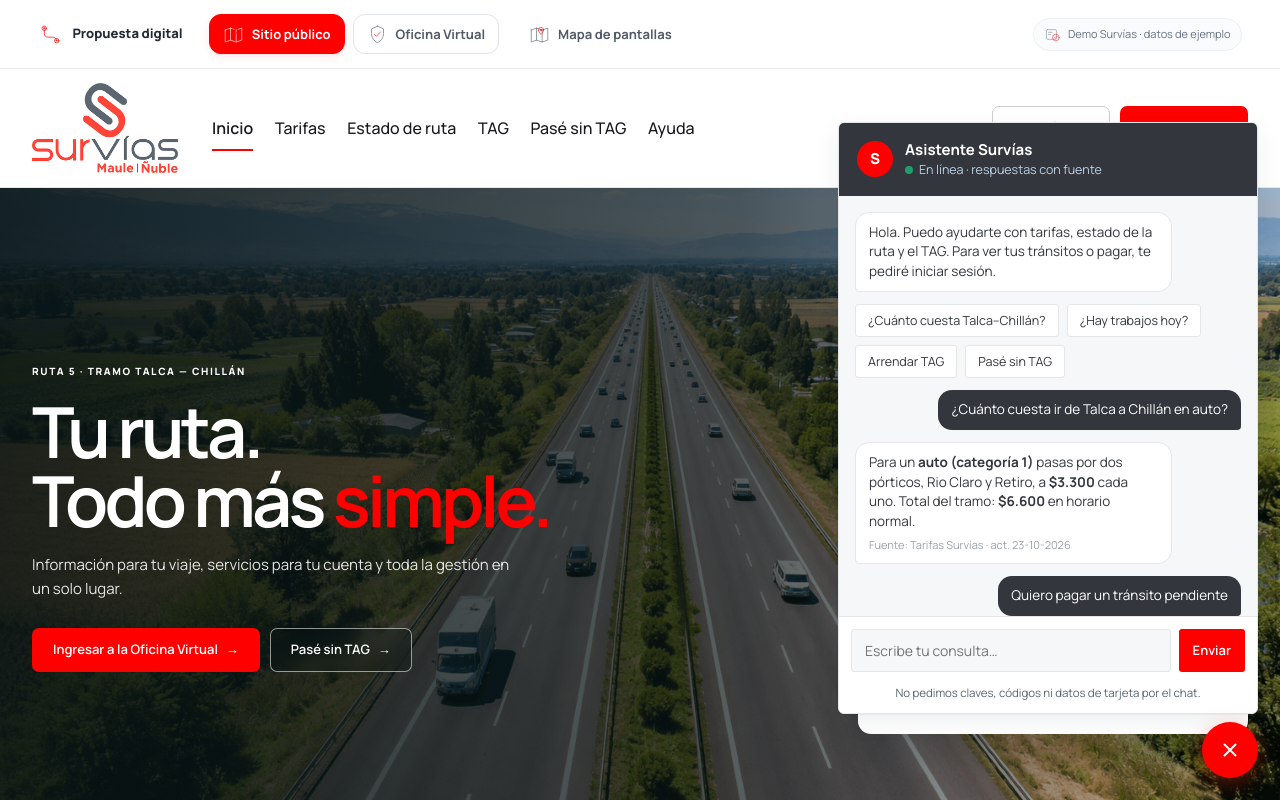
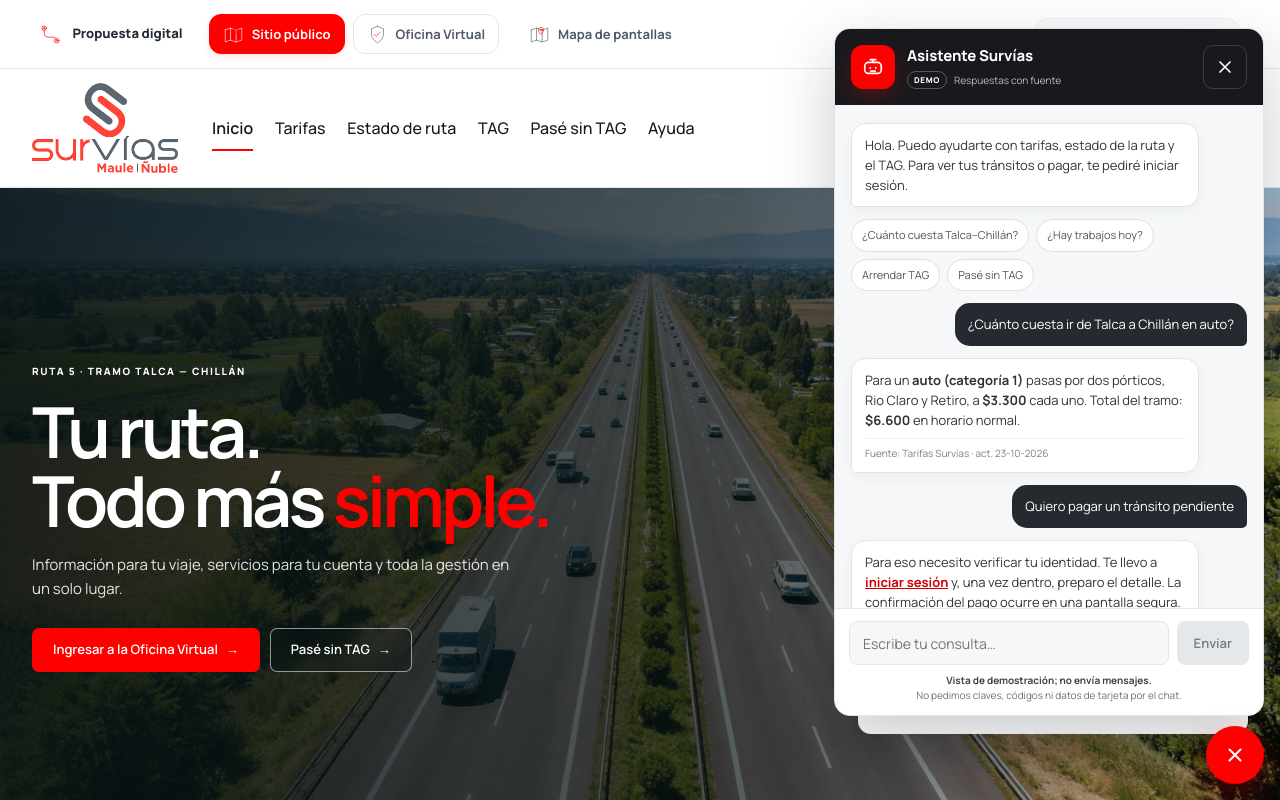
Before and after one commit to fmorenoad/demo-sv, a React (Vite) app in the folder mockups/: page / in a window 1280 px wide. Both pictures are taken after a click on the button "Abrir asistente virtual". Shown: the top 800 px of the page. Built offline with nearby package versions, Linux system fonts and the light colour scheme.

Commit message:
feat(chat): clarify and restyle the demo assistant
Expose the scripted demo limitation and improve panel sizing, keyboard dismissal and focus restoration.

Validation: isolated staged-snapshot npm run build passed. Whitespace check: PASS. Browser interaction QA was not rerun.

```diff
--- /dev/null
+++ b/mockups/src/chatbot.css
@@ -0,0 +1,266 @@
+/* Chat demo presentation; behavior remains the scripted, non-sending prototype. */
+.chat-window,
+.chat-fab {
+  font-family: 'Manrope', 'Segoe UI', system-ui, sans-serif;
+}
+
+.chat-float {
+  position: fixed;
+  right: max(16px, env(safe-area-inset-right));
+  bottom: calc(84px + env(safe-area-inset-bottom));
+  z-index: 60;
+  width: min(430px, calc(100vw - 32px));
+  max-height: calc(100dvh - 112px - env(safe-area-inset-bottom));
+  animation: chat-panel-in .3s cubic-bezier(.22, 1, .36, 1) both;
+}
+
+.chat-window {
+  width: 100%;
+  min-width: 0;
+  max-width: 430px;
+  max-height: calc(100dvh - 112px - env(safe-area-inset-bottom));
+  overflow: hidden;
+  border: 1px solid #e1e5e8;
+  border-radius: 16px;
+  color: #202329;
+  background: #fff;
+  box-shadow: 0 24px 64px rgba(15, 25, 32, .22);
+}
+
+.chat-window .chat-head {
+  flex: none;
+  min-height: 76px;
+  padding: 14px 16px;
+  gap: 12px;
+  color: #fff;
+  background: #17191d;
+}
+
+.chat-window .chat-head .av {
+  display: grid;
+  place-items: center;
+  width: 44px;
+  height: 44px;
+  flex: none;
+  border-radius: 12px;
+  color: #fff;
+  background: #ff0000;
+  box-shadow: 0 8px 20px rgba(255, 0, 0, .24);
+}
+
+.chat-window .chat-head .meta {
+  min-width: 0;
+  flex: 1;
+}
+
+.chat-window .chat-head .meta > strong {
+  display: block;
+  font-size: 15px;
+  font-weight: 750;
+  letter-spacing: -.01em;
+}
+
+.chat-window .chat-head .meta small {
+  display: flex;
+  align-items: center;
+  gap: 7px;
+  margin-top: 4px;
+  color: rgba(255, 255, 255, .72);
+  font-size: 10px;
+  line-height: 1.3;
+}
+
+.chat-demo {
+  flex: none;
+  padding: 3px 6px;
+  border: 1px solid rgba(255, 255, 255, .28);
+  border-radius: 999px;
+  color: #fff;
+  font-size: 8px;
+  font-weight: 800;
+  letter-spacing: .08em;
+  text-transform: uppercase;
+}
+
+.chat-close {
+  display: grid;
+  place-items: center;
+  width: 44px;
+  height: 44px;
+  flex: none;
+  padding: 0;
+  border: 1px solid rgba(255, 255, 255, .16);
+  border-radius: 10px;
+  color: #fff;
+  background: transparent;
+  cursor: pointer;
+  transition: background .18s ease, transform .18s ease;
+}
+
+.chat-close:hover { background: rgba(255, 255, 255, .1); }
+.chat-close:active { transform: scale(.96); }
+.chat-close:focus-visible { outline: 3px solid rgba(255, 255, 255, .45); outline-offset: 2px; }
+
+.chat-window .chat-body {
+  min-height: 0;
+  max-height: none;
+  flex: 1;
+  gap: 12px;
+  padding: 18px 16px;
+  overflow-y: auto;
+  overscroll-behavior: contain;
+  scrollbar-color: #c6ccd0 transparent;
+  background: #f5f7f8;
+}
+
+.chat-window .msg {
+  max-width: 88%;
+  padding: 11px 13px;
+  border-radius: 15px;
+  font-size: 13px;
+  line-height: 1.55;
+  animation: chat-message-in .35s ease both;
+}
+
+.chat-window .msg.bot {
+  border: 1px solid #e0e5e8;
+  border-bottom-left-radius: 5px;
+  color: #30343a;
+  background: #fff;
+  box-shadow: 0 4px 14px rgba(24, 39, 51, .04);
+}
+
+.chat-window .msg.user {
+  border-bottom-right-radius: 5px;
+  color: #fff;
+  background: #262a30;
+}
+
+.chat-window .msg a { color: #d00000; font-weight: 700; }
+.chat-window .msg.user a { color: #fff; }
+.chat-window .msg .src {
+  margin-top: 8px;
+  padding-top: 7px;
+  border-top: 1px solid #edf0f2;
+  color: #778189;
+  font-size: 10px;
+}
+
+.chat-window .quick {
+  display: flex;
+  gap: 7px;
+  flex-wrap: wrap;
+}
+
+.chat-window .quick span {
+  display: inline-flex;
+  align-items: center;
+  min-height: 32px;
+  padding: 7px 10px;
+  border: 1px solid #dce1e4;
+  border-radius: 999px;
+  color: #4f5960;
+  background: #fff;
+  font-size: 11px;
+}
+
+.chat-window .chat-input {
+  flex: none;
+  gap: 8px;
+  padding: 12px 14px 8px;
+  border-top: 1px solid #e3e7ea;
+  background: #fff;
+}
+
+.chat-window .chat-input .input {
+  min-width: 0;
+  min-height: 44px;
+  border-radius: 8px;
+  background: #f5f7f8;
+}
+
+.chat-window .chat-input .btn {
+  min-height: 44px;
+  padding-inline: 16px;
+  border-radius: 8px;
+  background: #ff0000;
+}
+
+.chat-window .chat-input .btn:disabled {
+  color: #727b82;
+  background: #e5e8ea;
+  cursor: not-allowed;
+}
+
+.chat-window .chat-note {
+  flex: none;
+  padding: 0 14px 13px;
+  color: #68727a;
+  background: #fff;
+  font-size: 10px;
+  line-height: 1.45;
+  text-align: center;
+}
+
+.chat-window .chat-note strong { display: block; color: #3d444a; font-weight: 700; }
+
+.chat-fab {
+  right: max(16px, env(safe-area-inset-right));
+  bottom: calc(16px + env(safe-area-inset-bottom));
+  z-index: 61;
+  width: 58px;
+  height: 58px;
+  min-height: 58px;
+  padding: 0;
+  border-radius: 50%;
+  background: #ff0000;
+  box-shadow: 0 14px 34px rgba(255, 0, 0, .3);
+}
+
+.chat-fab:hover { transform: translateY(-2px); box-shadow: 0 18px 40px rgba(255, 0, 0, .38); }
+
+.chat-window.embedded {
+  max-width: none;
+  max-height: none;
+  border-radius: 14px;
+  box-shadow: 0 12px 34px rgba(24, 39, 51, .08);
+}
+
+.chat-window.embedded .chat-body { max-height: none; overflow: visible; }
+
+@keyframes chat-panel-in {
+  from { opacity: 0; transform: translateY(14px) scale(.98); }
+  to { opacity: 1; transform: translateY(0) scale(1); }
+}
+
+@keyframes chat-message-in {
+  from { opacity: 0; transform: translateY(6px); }
+  to { opacity: 1; transform: translateY(0); }
+}
+
+@media (max-width: 480px) {
+  .chat-float {
+    left: max(10px, env(safe-area-inset-left));
+    right: max(10px, env(safe-area-inset-right));
+    bottom: calc(78px + env(safe-area-inset-bottom));
+    width: auto;
+    max-height: calc(100dvh - 96px - env(safe-area-inset-bottom));
+  }
+  .chat-window { max-height: calc(100dvh - 96px - env(safe-area-inset-bottom)); border-radius: 13px; }
+  .chat-window .chat-head { min-height: 70px; padding: 11px 12px; }
+  .chat-window .chat-body { padding: 14px 12px; }
+  .chat-window .msg { max-width: 92%; }
+  .chat-window .chat-input { padding-inline: 10px; }
+  .chat-window .chat-input .btn { padding-inline: 12px; }
+}
+
+@media (prefers-reduced-motion: reduce) {
+  .chat-float,
+  .chat-window .msg,
+  .chat-close,
+  .chat-fab {
+    animation: none !important;
+    transition: none !important;
+    transform: none !important;
+  }
+}
--- a/mockups/src/components/Chatbot.jsx
+++ b/mockups/src/components/Chatbot.jsx
@@ -1,4 +1,4 @@
-import { useState } from 'react'
+import { useEffect, useId, useRef, useState } from 'react'
 import { href } from '../router.jsx'
 import { USER, TRANSITOS, clp } from '../data/mock.js'
 
@@ -6,8 +6,26 @@
 // defaultOpen: abre la ventana; embedded: lo muestra sin posición fija.
 export default function Chatbot({ session = false, defaultOpen = false, embedded = false }) {
   const [open, setOpen] = useState(defaultOpen)
+  const panelId = useId()
+  const fabRef = useRef(null)
+  const closeRef = useRef(null)
   const pendientes = TRANSITOS.filter((t) => t.estado === 'No facturado')
   const deuda = pendientes.reduce((a, t) => a + t.monto, 0)
+
+  const closeChat = () => {
+    setOpen(false)
+    requestAnimationFrame(() => fabRef.current?.focus())
+  }
+
+  useEffect(() => {
+    if (!open || embedded) return undefined
+    closeRef.current?.focus()
+    const closeOnEscape = (event) => {
+      if (event.key === 'Escape') closeChat()
+    }
+    window.addEventListener('keydown', closeOnEscape)
+    return () => window.removeEventListener('keydown', closeOnEscape)
+  }, [open, embedded])
 
   const publicScript = (
     <>
@@ -16,10 +34,10 @@
         tránsitos o pagar, te pediré iniciar sesión.
       </div>
       <div className="quick">
-        <button>¿Cuánto cuesta Talca–Chillán?</button>
-        <button>¿Hay trabajos hoy?</button>
-        <button>Arrendar TAG</button>
-        <button>Pasé sin TAG</button>
+        <span>¿Cuánto cuesta Talca–Chillán?</span>
+        <span>¿Hay trabajos hoy?</span>
+        <span>Arrendar TAG</span>
+        <span>Pasé sin TAG</span>
       </div>
       <div className="msg user">¿Cuánto cuesta ir de Talca a Chillán en auto?</div>
       <div className="msg bot">
@@ -43,9 +61,9 @@
         <span className="src">Datos del convenio {USER.convenio} · act. hoy 12:40</span>
       </div>
       <div className="quick">
-        <button>Explícame el cobro del 21-10</button>
-        <button>Pagar lo pendiente</button>
-        <button>Estado de mi requerimiento</button>
+        <span>Explícame el cobro del 21-10</span>
+        <span>Pagar lo pendiente</span>
+        <span>Estado de mi requerimiento</span>
       </div>
       <div className="msg user">Explícame el cobro del 21-10</div>
       <div className="msg bot">
@@ -62,20 +80,24 @@
   )
 
   const windowEl = (
-    <div className="chat-window" role="dialog" aria-label="Asistente virtual Survías">
+    <div id={panelId} className={'chat-window' + (embedded ? ' embedded' : '')} role={embedded ? 'region' : 'dialog'} aria-label="Asistente virtual Survías">
       <div className="chat-head">
-        <div className="av">S</div>
+        <div className="av" aria-hidden="true">
+          <svg viewBox="0 0 24 24" width="22" height="22" fill="none" stroke="currentColor" strokeWidth="1.8" strokeLinecap="round" strokeLinejoin="round"><rect x="3" y="7" width="18" height="12" rx="4" /><path d="M12 7V4M9 4h6" /><circle cx="9" cy="13" r="1" fill="currentColor" stroke="none" /><circle cx="15" cy="13" r="1" fill="currentColor" stroke="none" /><path d="M9.5 16.5h5" /></svg>
+        </div>
         <div className="meta">
           <strong>Asistente Survías</strong>
-          <small><span className="dot ok" /> En línea · respuestas con fuente{session ? ' · sesión verificada' : ''}</small>
+          <small><span className="chat-demo">Demo</span><span>Respuestas con fuente{session ? ' · sesión verificada' : ''}</span></small>
         </div>
+        {!embedded && <button ref={closeRef} type="button" className="chat-close" onClick={closeChat} aria-label="Cerrar asistente virtual"><svg viewBox="0 0 24 24" width="20" height="20" aria-hidden="true"><path d="M6 6l12 12M18 6 6 18" fill="none" stroke="currentColor" strokeWidth="2" strokeLinecap="round" /></svg></button>}
       </div>
       <div className="chat-body">{session ? privateScript : publicScript}</div>
       <div className="chat-input">
-        <input className="input" placeholder="Escribe tu consulta…" />
-        <button className="btn primary sm">Enviar</button>
+        <label className="sr-only" htmlFor={`${panelId}-input`}>Escribe tu consulta</label>
+        <input id={`${panelId}-input`} className="input" placeholder="Escribe tu consulta…" readOnly aria-describedby={`${panelId}-note`} />
+        <button type="button" className="btn primary sm" disabled>Enviar</button>
       </div>
-      <div className="chat-note">No pedimos claves, códigos ni datos de tarjeta por el chat.</div>
+      <div id={`${panelId}-note`} className="chat-note"><strong>Vista de demostración; no envía mensajes.</strong> No pedimos claves, códigos ni datos de tarjeta por el chat.</div>
     </div>
   )
 
@@ -87,9 +109,11 @@
         <div className="chat-float">{windowEl}</div>
       )}
       <button
+        ref={fabRef}
         className="chat-fab"
         onClick={() => setOpen((o) => !o)}
         aria-expanded={open}
+        aria-controls={panelId}
         aria-label={open ? 'Cerrar asistente virtual' : 'Abrir asistente virtual'}
         title={open ? 'Cerrar asistente' : 'Asistente virtual'}
       >
--- a/mockups/src/main.jsx
+++ b/mockups/src/main.jsx
@@ -5,6 +5,7 @@
 import './site-header.css'
 import './site-footer.css'
 import './home.css'
+import './chatbot.css'
 
 createRoot(document.getElementById('root')).render(
   <React.StrictMode>
```
